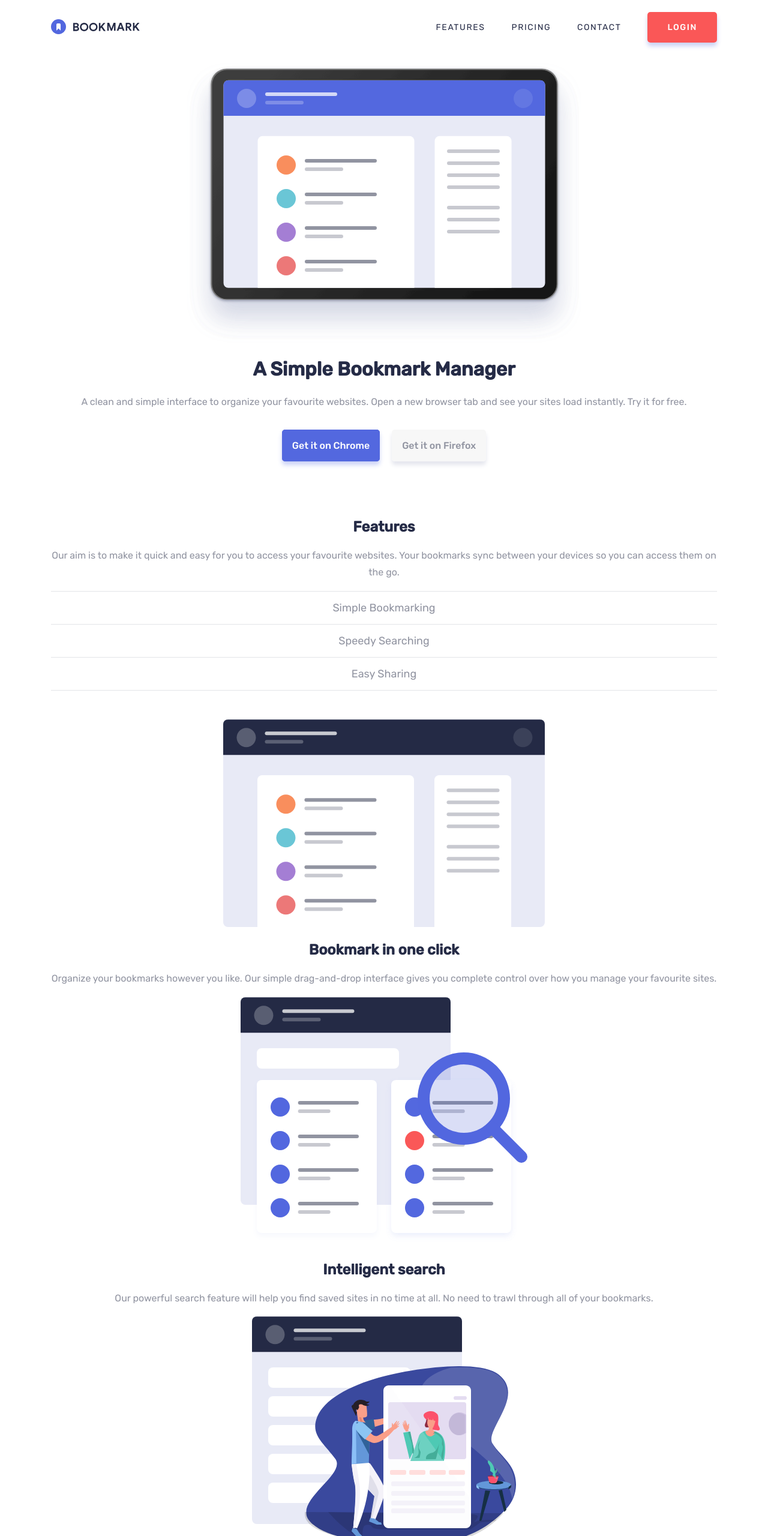
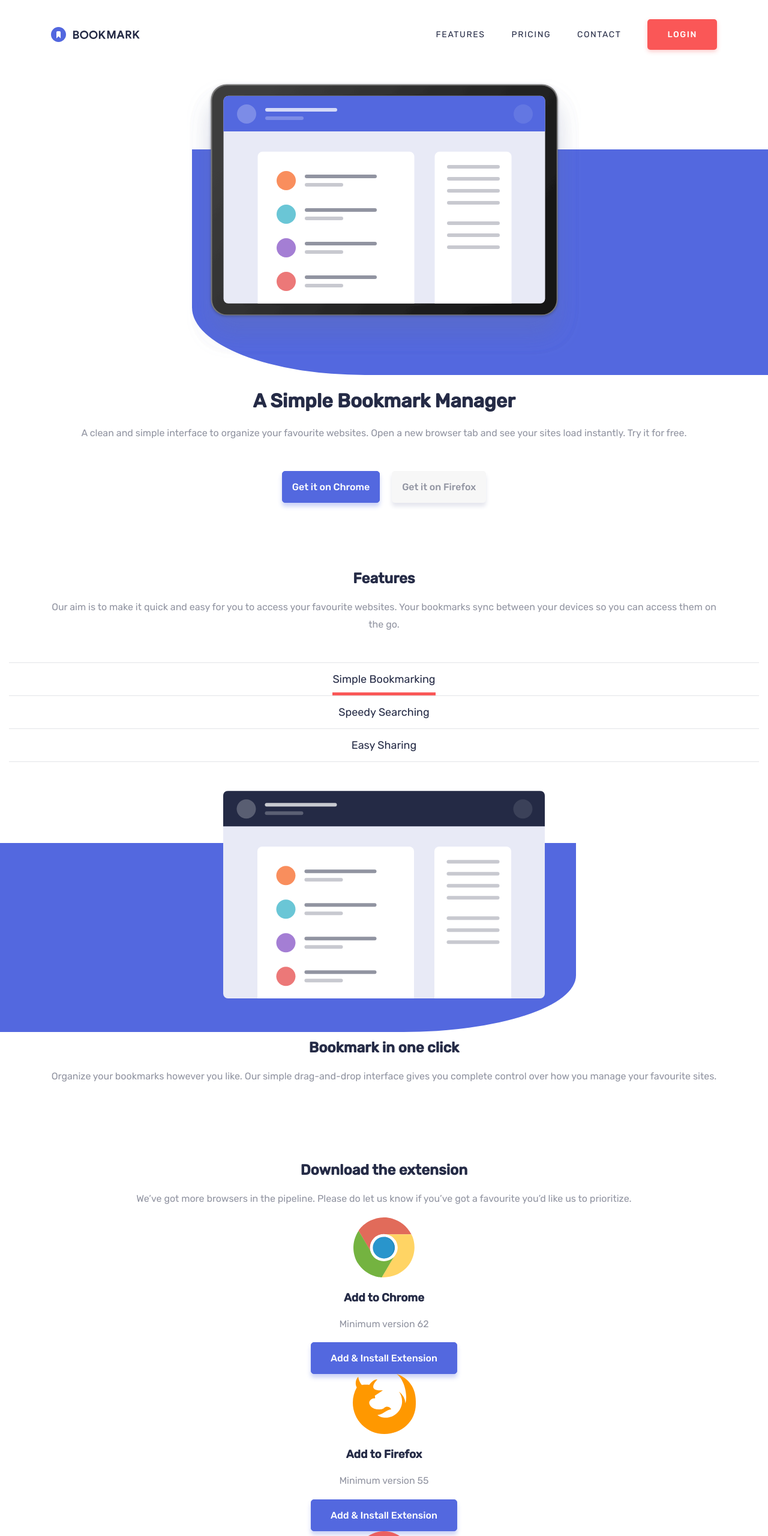
Before and after one commit to mbcod3/bookmark-landing-page-master, a plain HTML site: page index.html in a window 1280 px wide. Shown: the top 2560 px of the page at 60% size. Drawn offline with Linux system fonts and the light colour scheme.

Commit message:
till features section done mobile site

```diff
--- a/index.html
+++ b/index.html
@@ -25,21 +25,27 @@
       <span class="nav-icon"></span>
     </label>
     <div class="navlinks">
+      <div class="navlinks__container">
         <img src="images/logo-bookmark-nav.svg" alt="logo" class="d-none mob-logo">
+        <div class="navlinks__links">
           <a href="#">Features</a>
           <a href="#">Pricing</a>
           <a href="#">Contact</a>
           <a href="#" class="btn btn-red btn-lg login">Login</a>
+        </div>
         <div class="navlinks__social d-none">
           <i class="fab fa-facebook-square"></i>
           <i class="fab fa-twitter"></i>
         </div>
       </div>
+    </div>
   </nav>
 
   <main class="hero mt-3 mb-7">
+    <div class="img-wrap img-wrap--1 mb-3">
+      <img src="images/illustration-hero.svg" alt="illustration-hero" class="img-fluid">
+    </div>
       <div class="container">
-      <img src="images/illustration-hero.svg" alt="illustration-hero" class="img-fluid">
       <div class="hero__headings">
         <h1>A Simple Bookmark Manager</h1>
         <p>A clean and simple interface to organize your favourite websites. Open a new
@@ -58,33 +64,53 @@
       <p>Our aim is to make it quick and easy for you to access your favourite websites.
         Your bookmarks sync between your devices so you can access them on the go.</p>
     </div>
-    <div class="features__nav d-flex-column mb-3 container">
-      <a href="#" id="bookmarking">Simple Bookmarking</a>
-      <a href="#" id="searching">Speedy Searching</a>
-      <a href="#" id="sharing">Easy Sharing</a>
+    <div class="d-flex-column">
+
+      <input type="radio" id="bookmark-radio" class="d-none" checked name="features-tab">
+      <article id="bookmark" class="d-none">
+        <div class="img-wrap img-wrap--2 mb-4">
+          <img src="images/illustration-features-tab-1.svg" alt="illustration-features" class="img-fluid img-80w">
         </div>
-
-    <article id="bookmark">
-      <img src="images/illustration-features-tab-1.svg" alt="illustration-features" class="img-fluid">
+        <div class="container">
           <h2>Bookmark in one click</h2>
           <p>Organize your bookmarks however you like. Our simple drag-and-drop interface
             gives you complete control over how you manage your favourite sites.</p>
           <a href="#" class="btn d-none">More Info</a>
+        </div>
       </article>
-    <article id="search">
-      <img src="images/illustration-features-tab-2.svg" alt="illustration-features" class="img-fluid">
+
+      <input type="radio" id="search-radio" class="d-none" name="features-tab">
+      <article id="search" class="d-none">
+        <div class="img-wrap img-wrap--2 img-wrap--2--1 mb-4">
+          <img src="images/illustration-features-tab-2.svg" alt="illustration-features" class="img-fluid img-80w">
+        </div>
+        <div class="containers">
           <h2>Intelligent search</h2>
           <p>Our powerful search feature will help you find saved sites in no time at all.
             No need to trawl through all of your bookmarks.</p>
           <a href="#" class="btn d-none">More Info</a>
+        </div>
       </article>
-      <article id="share">
-        <img src="images/illustration-features-tab-3.svg" alt="illustration-features" class="img-fluid">
+
+      <input type="radio" id="share-radio" class="d-none" name="features-tab">
+      <article id="share" class="d-none">
+        <div class="img-wrap img-wrap--2 img-wrap--2--1 mb-4">
+          <img src="images/illustration-features-tab-3.svg" alt="illustration-features" class="img-fluid img-80w">
+        </div>
+        <div class="containers">
           <h2>Share your bookmarks</h2>
           <p>Easily share your bookmarks and collections with others. Create a shareable
             link that you can send at the click of a button.</p>
           <a href="#" class="btn d-none">More Info</a>
+        </div>
       </article>
+
+      <div class="features__nav d-flex-column mt-2 mb-3 order-first">
+          <label for="bookmark-radio" id="bookmarking"><span>Simple Bookmarking</span></label>
+          <label for="search-radio" id="searching"><span>Speedy Searching</span></label>
+          <label for="share-radio" id="sharing"><span>Easy Sharing</span></label>
+      </div>
+    </div>
   </section>
 
   <section class="download mt-7 mb-7">
--- a/style.css
+++ b/style.css
@@ -1,8 +1,15 @@
 @import url('https://fonts.googleapis.com/css?family=Rubik:400,500&display=swap');
+
+:root {
+  --blue:hsl(231, 69%, 60%);
+  --red: hsl(0, 94%, 66%);
+  --grey: hsl(229, 8%, 60%);
+  --dark: hsl(229, 31%, 21%)
+}
 
 * {
   font-family: 'Rubik', sans-serif;
-  color: hsl(229, 31%, 21%);
+  color: var(--dark);
   text-align: center;
   box-sizing: border-box;
 }
@@ -12,7 +19,7 @@ body {
 }
 
 p {
-  color: hsl(229, 8%, 60%);
+  color: var(--grey);
   line-height: 1.8rem;
 }
 
@@ -69,74 +76,6 @@ p {
 }
 
 
-/* --- Utilities --- */
-
-.img-fluid {
-  max-width: 100%;
-  height: auto;
-}
-
-.order-first {
-  -ms-flex-order: -1;
-  order: -1;
-}
-
-.mt-0 {
-  margin-top: 0 !important;
-}
-
-.mt-1 {
-  margin-top: 1rem !important;
-}
-
-.mt-2 {
-  margin-top: 2rem !important;
-}
-
-.mt-3 {
-  margin-top: 3rem !important;
-}
-
-.mt-7 {
-  margin-top: 7rem !important;
-}
-
-.mb-0 {
-  margin-bottom: 0 !important;
-}
-
-.mb-1 {
-  margin-bottom: 1rem !important;
-}
-
-.mb-2 {
-  margin-bottom: 2rem !important;
-}
-
-.mb-3 {
-  margin-bottom: 3rem !important;
-}
-
-.mb-7 {
-  margin-bottom: 7rem !important;
-}
-
-.mr-1 {
-  margin-right: 1rem !important;
-}
-.pt-2 {
-  padding-top: 2rem !important;
-}
-
-.pb-2 {
-  padding-bottom: 2rem !important;
-}
-
-.d-none {
-  display: none;
-}
-
-
 /* --- Navigation --- */
 
 .mob-menu,
@@ -155,9 +94,10 @@ p {
 }
 
 .navlinks a:hover,
-.navlinks a:active {
-  color: hsl(0, 94%, 66%)
-
+.navlinks a:active,
+.navlinks a:focus {
+  color: var(--red);
+  outline: none
 }
 
 .login {
@@ -166,9 +106,19 @@ p {
   font-weight: 500 !important;
 }
 
-@media (min-width: 576px) and (max-width: 768px) {
-  .navlinks {
-    /* max-width: 540px; */
+@media (min-width: 768px) {
+  .navlinks__container {
+    max-width: 720px;
+    margin-left: auto;
+    margin-right: auto;
+  }
+}
+
+@media (min-width: 576px) and (max-width: 767px) {
+  .navlinks__container {
+    max-width: 540px;
+    margin-left: auto;
+    margin-right: auto;
   }
 }
 
@@ -178,8 +128,6 @@ p {
 
   .navlinks {
     display: none;
-    flex-direction: column;
-    justify-content: center;
     width: 100vw;
     height: 100vh;
     position: absolute;
@@ -187,6 +135,30 @@ p {
     top: 0;
     background: hsl(229, 31%, 21%, .95);
     padding: 1.5rem 0;
+    z-index: 2;
+  }
+
+  .navlinks__container {
+    display: flex;
+    flex-direction: column;
+    justify-content: center;
+    width: 100vw;
+    height: 95vh;
+  }
+
+  .navlinks__links {
+    display: flex;
+    flex-direction: column;
+    width: 100%;
+    max-width: 540px;
+    margin-left: auto;
+    margin-right: auto;
+  }
+
+  .mob-logo {
+    display: block !important;
+    align-self: flex-start;
+    margin: .5rem 0 2.5rem 1rem;
   }
 
   .navlinks a {
@@ -199,10 +171,7 @@ p {
     border-top: 1px solid rgba(255, 255, 255, 0.24);
   }
 
-  .navlinks a:nth-child(1) {
-    margin-top: 4rem;
-  }
-  .navlinks a:nth-child(4) {
+  .navlinks a:nth-child(3) {
     border-bottom: 1px solid rgba(255, 255, 255, 0.24);
   }
 
@@ -219,10 +188,10 @@ p {
   }
 
   .navlinks__social {
-    z-index: 1;
+    z-index: 10;
     margin-top: auto;
     margin-bottom: 1rem;
-    display: inline-block;
+    display: inline-block !important;
   }
 
   .navlinks__social i {
@@ -294,15 +263,82 @@ p {
   }
 
   #burger-menu:checked ~ .navlinks {
-    display: flex
+    display: block
   }
 
-  #burger-menu:checked ~ .navlinks > .mob-logo {
-    display: block;
-    align-self: flex-start;
-    margin: .5rem 0 3rem 1rem;
-  }
 }
+
+/* --- Main Section --- */
+
+.img-wrap {
+  position: relative;
+}
+
+.img-wrap::after {
+  content: '';
+  position: absolute;
+  top: 25%;
+  z-index: -1;
+  width: 75%;
+  height: 80%;
+  background-color: var(--blue);
+}
+
+.img-wrap--1::after {
+  right: 0;
+  border-bottom-left-radius: 30%;
+}
+
+
+/* --- Features Section --- */
+
+.features__nav {
+  max-width: 100%;
+  padding-left: 15px;
+  padding-right: 15px;
+}
+
+.features__nav label {
+  text-decoration: none;
+  font-size: 18px;
+  padding: 1rem 0;
+  border-top: 1px solid hsla(229, 8%, 60%, 0.25);
+}
+
+.features__nav label {
+  color: var(--grey);
+}
+
+.features__nav label:nth-child(3) {
+  border-bottom: 1px solid hsla(229, 8%, 60%, 0.25);
+}
+
+.img-wrap--2::after {
+  left: 0;
+  height: 90%;
+  border-bottom-right-radius: 30%;
+}
+
+.img-wrap--2--1::after {
+  height: 85%
+}
+
+    /* features tab */
+
+#bookmark-radio:checked ~ .features__nav #bookmarking span,
+#share-radio:checked ~ .features__nav #sharing span,
+#search-radio:checked ~ .features__nav #searching span {
+  padding-bottom: .7rem;
+  border-bottom: 5px solid hsl(0, 94%, 66%);
+  color: var(--dark)
+}
+
+#bookmark-radio:checked + article,
+#search-radio:checked + article,
+  #share-radio:checked + article {
+  display: block;
+}
+
 
 /* --- Buttons --- */
 
@@ -312,40 +348,46 @@ p {
   color: rgb(255, 255, 255);
   padding: 1rem;
   border-radius: 5px;
-  background-color: hsl(231, 69%, 60%);
+  background-color: var(--blue);
   box-shadow: 0px 6px 7px 0px hsla(231, 69%, 60%, 0.294);
-  border: 1px solid hsl(231, 69%, 60%)
+  display: inline-block;
+  border: 1px solid var(--blue)
 }
 
 .btn:hover,
-.btn:active {
+.btn:active,
+.btn:focus {
   background-color: white;
-  color:hsl(231, 69%, 60%);
+  color:var(--blue);
+  outline: none;
 }
 
 .btn-white {
-  color: hsl(229, 8%, 60%);
+  color: var(--grey);
   background-color: rgb(247,247,247);
   box-shadow: 0px 6px 7px 0px rgb(229, 230, 238);
   border: 1px solid transparent;
 }
 
 .btn-white:hover,
-.btn-white:active {
+.btn-white:active,
+.btn-white:focus {
   color: hsl(229, 31%, 21%);
   border: 1px solid hsl(229, 31%, 21%)
 }
 
 .btn-red {
   color: white;
-  background-color: hsl(0, 94%, 66%);
+  background-color: var(--red);
   border: 1px solid transparent;
+  box-shadow: 0px 3px 7px 0px hsla(0, 94%, 66%, 0.301);
 }
 
 .btn-red:hover,
-.btn-red:active {
-  color: hsl(0, 94%, 66%);
-  border: 1px solid hsl(0, 94%, 66%)
+.btn-red:active,
+.btn-red:focus {
+  color: var(--red);
+  border: 1px solid var(--red)
 }
 
 .btn-lg {
@@ -354,20 +396,82 @@ p {
 }
 
 
-/* --- Features --- */
+/* --- Utilities --- */
 
-.features__nav {
-  align-items: auto;
+.img-fluid {
+  max-width: 90%;
+  height: auto;
 }
 
-.features__nav a {
-  text-decoration: none;
-  color: hsl(229, 8%, 60%);
-  font-size: 18px;
-  padding: 1rem 0;
-  border-top: 1px solid hsla(229, 8%, 60%, 0.25);
+.img-80w {
+  max-width: 80%;
 }
 
-.features__nav a:nth-child(3) {
-  border-bottom: 1px solid hsla(229, 8%, 60%, 0.25);
+.order-first {
+  -ms-flex-order: -1;
+  order: -1;
 }
+
+
+.mt-0 {
+  margin-top: 0 !important;
+}
+
+.mt-1 {
+  margin-top: 1rem !important;
+}
+
+.mt-2 {
+  margin-top: 2rem !important;
+}
+
+.mt-3 {
+  margin-top: 3rem !important;
+}
+
+.mt-4 {
+  margin-top: 4rem !important;
+}
+
+.mt-7 {
+  margin-top: 7rem !important;
+}
+
+.mb-0 {
+  margin-bottom: 0 !important;
+}
+
+.mb-1 {
+  margin-bottom: 1rem !important;
+}
+
+.mb-2 {
+  margin-bottom: 2rem !important;
+}
+
+.mb-3 {
+  margin-bottom: 3rem !important;
+}
+
+.mb-4 {
+  margin-bottom: 4rem !important;
+}
+
+.mb-7 {
+  margin-bottom: 7rem !important;
+}
+
+.mr-1 {
+  margin-right: 1rem !important;
+}
+.pt-2 {
+  padding-top: 2rem !important;
+}
+
+.pb-2 {
+  padding-bottom: 2rem !important;
+}
+
+.d-none {
+  display: none;
+}
```
Lines whose indentation alone changed are shown as unchanged.
